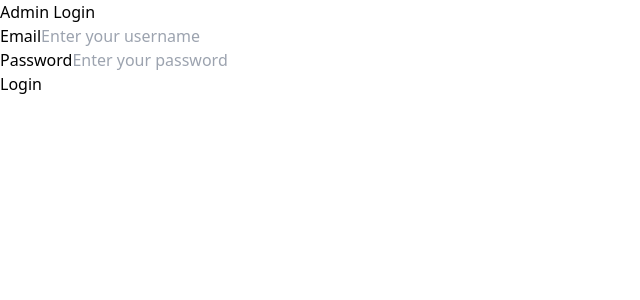
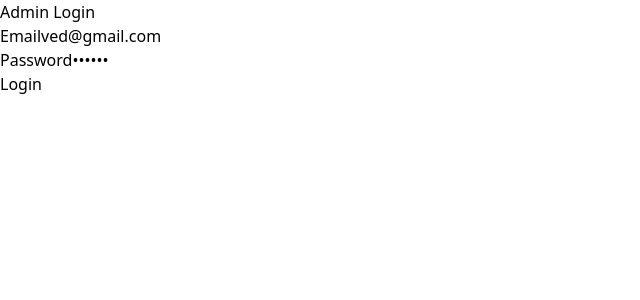
Before and after one commit to Vt221001/frontendTask, a React (Vite) app in the folder Frontend/: page /admin-login in a window 1280 px wide. Shown: the top 300 px of the page, without its empty margins (0-640 px from the left). Built offline with nearby package versions, Linux system fonts and the light colour scheme.

Commit message:
Initial commit

```diff
--- a/Frontend/src/Pages/LoginPage.jsx
+++ b/Frontend/src/Pages/LoginPage.jsx
@@ -7,7 +7,7 @@
 import axios from "axios";
 
 const AdminLoginPage = () => {
-  const [formData, setFormData] = useState({ email: "", password: "" });
+  const [formData, setFormData] = useState({ email: "ved@gmail.com", password: "123456" });
   const [response, setResponse] = useState({});
   const [error, setError] = useState("");
   const [loading, setLoading] = useState(false);
```
